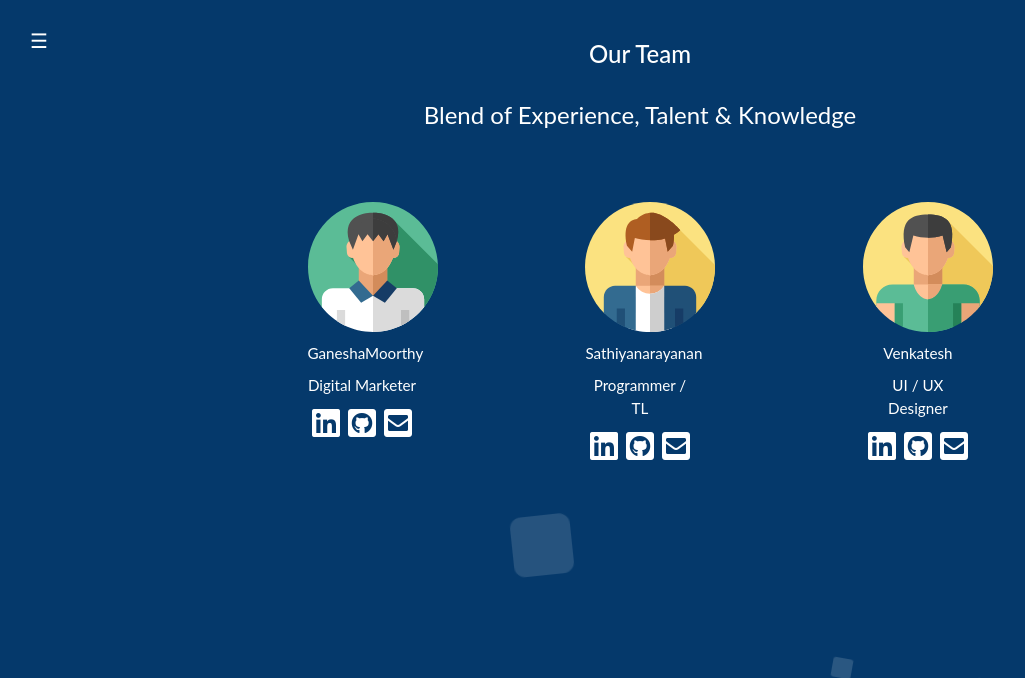
After one commit to Sathiyanarayanan-M/FarmixSmart, a Django app: page /contact/ in a window 1280 px wide. The commit adds this page. Shown: the top 678 px of the page, without its empty margins (0-1025 px from the left). Run offline with Django 3.2, Linux system fonts and the light colour scheme; some libraries are stand-ins or nearby versions.

Commit message:
Contact page updated

```diff
--- /dev/null
+++ b/accounts/templates/about_us.html
@@ -0,0 +1,164 @@
+{% extends 'index.html' %} {% block content %} {% load static %}
+<link rel="stylesheet" href="{% static 'main.css' %}" />
+<!--
+<section class="text-center about">
+  <h1>Our Team</h1>
+  <div class="container">
+    <div class="row">
+      <div
+        class="col-lg-4 col-sm-6 col-ex-12 about-item wow lightSpeedIn"
+        data-wow-offset="200"
+      >
+        <span>GM</span>
+        <br>
+        <h2>Ganesha Moorthy</h2><br>
+        <h4>Digital Marketer</h4>
+        <br>
+        <p class="lead">Publish and manage the marketing stratagies</p>
+      </div>
+      <div
+        class="col-lg-4 col-sm-6 col-ex-12 about-item wow lightSpeedIn"
+        data-wow-offset="200"
+      >
+        <span>SN</span><br>
+        <h2>Sathiyanarayanan</h2><br>
+        <h4>Programmer / TL</h4>
+        <br>
+        <p class="lead">
+          Web developer mainly focusing on Django development and coded this
+          site.
+        </p>
+      </div>
+      <div class="clearfix visible-md-block visible-sm-block"></div>
+      <div
+        class="col-lg-4 col-sm-6 col-ex-12 about-item wow lightSpeedIn"
+        data-wow-offset="200"
+      >
+        <span>V</span><br>
+        <h2>Venkatesh</h2><br>
+        <h4>UI / UX Designer</h4><br>
+        <p class="lead">
+          Designing the Interface and various block of this page.
+        </p>
+      </div>
+    </div>
+  </div>
+</section> -->
+<link rel="stylesheet" href="https://use.fontawesome.com/releases/v5.7.1/css/all.css" integrity="sha384-fnmOCqbTlWIlj8LyTjo7mOUStjsKC4pOpQbqyi7RrhN7udi9RwhKkMHpvLbHG9Sr" crossorigin="anonymous">
+
+<div id="about-us-main-div" class="w-100">
+  <!-- about us landing div starts -->
+  <!-- about us landing div ends -->
+  <!-- Our team starts-->
+  <div id="our-team">
+    <h4 class="text-center" style="color: #ffff;">Our Team</h4> <br>
+    <h4 id="our-team-sub-heading" class="text-center" style="color: #ffff;">Blend of Experience, Talent & Knowledge</h4> <br>
+    <!-- Our team carousel starts -->
+    <div id="our-team" class="col-10 offset-1">
+
+      <div id="carouselExampleIndicators" class="carousel slide" data-ride="carousel">
+        <div class="carousel-inner">
+          <div class="carousel-item active">
+            <div class="col-10 offset-1 row justify-content-around">
+              <div class="col-2">
+                <img src="{% static 'images/user3.svg' %}" style="height:130px; width: 130px;" alt="team 1"><br>
+                <p class="our-team-designations text-white text-center bold-font">GaneshaMoorthy</p><p class="our-team-designations text-white text-center bold-font">Digital Marketer</p>
+
+                <!-- social icons starts -->
+                <div class="team-social-icons row justify-content-center align-items-center">
+                  <a href='facebook.com'><i class="fab fa-linkedin fa-2x" ></i></a>
+                  <a href=""><i class="team-social-middle-element fab fa-github-square fa-2x"></i></a>
+                  <a href="mailto:ganeshgm254@gmail.com"><i class="fas fa-envelope-square fa-2x"></i></a>
+                </div>
+                <!-- social icons ends -->
+              </div>
+              <div class="col-2">
+                <img src="{% static 'images/user2.svg' %}" style="height:130px; width: 130px;" alt="team 2">
+                <p class="our-team-designations text-center text-white bold-font">Sathiyanarayanan</p><p class="our-team-designations text-white text-center bold-font">Programmer / TL</p>
+                <!-- social icons starts -->
+                <div class="team-social-icons row justify-content-center align-items-center">
+                    <a href='https://www.linkedin.com/in/sathiyanarayanan-m/'><i class="fab fa-linkedin fa-2x" ></i></a>
+                    <a href="https://github.com/Sathiyanarayanan-M"><i class="team-social-middle-element fab fa-github-square fa-2x"></i></a>
+                    <a href="mailto:sathiyastar2000@gmail.com"><i class="fas fa-envelope-square fa-2x"></i></a>
+                </div>
+                <!-- social icons ends -->
+              </div>
+              <div class="col-2">
+                <img src="{% static 'images/user1.svg' %}" style="height:130px; width: 130px;" alt="team 3">
+                <p class="our-team-designations text-white text-center bold-font">Venkatesh</p><p class="our-team-designations text-white text-center bold-font">UI / UX Designer</p>
+                <!-- social icons starts -->
+                <div class="team-social-icons row justify-content-center align-items-center">
+                    <a href=''><i class="fab fa-linkedin fa-2x" ></i></a>
+                    <a href=""><i class="team-social-middle-element fab fa-github-square fa-2x"></i></a>
+                    <a href="mailto:venkatkgs006@gmail.com"><i class="fas fa-envelope-square fa-2x"></i></a>
+                </div>
+                <!-- social icons ends -->
+              </div>
+
+            </div>
+          </div>
+          <div class="carousel-item">
+            <div class="col-10 offset-1 row justify-content-around">
+              <div class="col-2">
+                <img src="https://image.flaticon.com/icons/svg/145/145842.svg" alt="team 4">
+                <p class="our-team-designations text-center bold-font">Operations</p>
+                <!-- social icons starts -->
+                <div class="team-social-icons row justify-content-center align-items-center">
+                  <i class="fab fa-linkedin"></i>
+                  <i class="team-social-middle-element fab fa-twitter-square"></i>
+                  <i class="fas fa-envelope-square"></i>
+                </div>
+                <!-- social icons ends -->
+              </div>
+              <div class="col-2">
+                <img src="https://image.flaticon.com/icons/svg/145/145845.svg" alt="team 5">
+                <p class="our-team-designations text-center bold-font">Product</p>
+                <!-- social icons starts -->
+                <div class="team-social-icons row justify-content-center align-items-center">
+                  <i class="fab fa-linkedin"></i>
+                  <i class="team-social-middle-element fab fa-twitter-square"></i>
+                  <i class="fas fa-envelope-square"></i>
+                </div>
+                <!-- social icons ends -->
+              </div>
+              <div class="col-2">
+                <img src="https://image.flaticon.com/icons/svg/145/145848.svg" alt="team 6">
+                <p class="our-team-designations text-center bold-font">Accounts</p>
+                <!-- social icons starts -->
+                <div class="team-social-icons row justify-content-center align-items-center">
+                  <i class="fab fa-linkedin"></i>
+                  <i class="team-social-middle-element fab fa-twitter-square"></i>
+                  <i class="fas fa-envelope-square"></i>
+                </div>
+                <!-- social icons ends -->
+              </div>
+            </div>
+          </div>
+
+        </div>
+        <!-- left right indicator starts -->
+        <!-- <a class="carousel-control-prev" href="#carouselExampleIndicators" role="button" data-slide="prev">
+					<span class="carousel-control-prev-icon" aria-hidden="true"></span>
+					<span class="sr-only">Previous</span>
+				</a>
+        <a class="carousel-control-next" href="#carouselExampleIndicators" role="button" data-slide="next">
+					<span class="carousel-control-next-icon" aria-hidden="true"></span>
+					<span class="sr-only">Next</span> -->
+				</a>
+        <!-- left right indicator ends -->
+        <!-- bottom buttons for change section starts -->
+        <!-- <ol class="carousel-indicators">
+          <li data-target="#carouselExampleIndicators" data-slide-to="0" class="active"></li>
+          <li data-target="#carouselExampleIndicators" data-slide-to="1"></li>
+        </ol> -->
+        <!-- bottom button for change section ends -->
+      </div>
+    </div>
+    <!-- Our team carousel ends -->
+  </div>
+  <!-- Our team ends-->
+  <!-- Our story ends -->
+</div>
+
+
+{% endblock %}
--- a/accounts/templates/index.html
+++ b/accounts/templates/index.html
@@ -53,7 +53,7 @@
         {% endif %}
 
 
-          <a href="#section5"><i class="fas fa-address-book"></i>Contact</a>
+          <a href="{% url 'contact'  %}"><i class="fas fa-address-book"></i>Contact</a>
 
           </div>
     <h3></h3>
--- a/accounts/urls.py
+++ b/accounts/urls.py
@@ -10,4 +10,5 @@ urlpatterns = [
     path("dashboard/", views.DashboardView, name="dashboard"),
     path("diseaseDetection/", views.diseaseDetection, name="diseaseDetection"),
     path("yieldPrediction/", views.yieldPrediction, name="yieldPrediction"),
+    path("contact/", views.contact, name="contact"),
 ]
--- a/accounts/views.py
+++ b/accounts/views.py
@@ -23,6 +23,9 @@ yield_model_path = os.path.join(base_path, 'model', 'new_model.sav')
 
 def IndexView(request):
     return render(request, "home.html")
+
+def contact(request):
+    return render(request, "about_us.html")
 
 
 def multi_yield(yield_model,yield_list):
--- a/community/templates/feed.html
+++ b/community/templates/feed.html
@@ -123,7 +123,7 @@
                             <div class="feed-icon px-2"><i class="fa fa-ellipsis-v text-black-50"></i></div>
                         </div>
                     </div>
-                    <div class="p-2 px-3"><span>{{obj.description}} {{ user }}</span></div>
+                    <div class="p-2 px-3"><span>{{obj.description}}</span></div>
                     <div class="feed-image p-2 px-3"><img class="img-fluid img-responsive" src="{{ obj.document.url }}">
                     </div>
                     <!-- <div class="d-flex justify-content-end socials p-2 py-3"><i class="fa fa-thumbs-up"></i><i class="fa fa-comments-o"></i><i class="fa fa-share"></i></div> -->
--- a/static/main.css
+++ b/static/main.css
@@ -1,7 +1,7 @@
 body {
   font-family: "Lato", sans-serif;
 }
-
+/* side bar */
 .sidebar {
   height: 100%;
   width: 0;
@@ -103,10 +103,13 @@ h1 {
   color: #00a86b;
   /* text-shadow:(0 2px 2px darken(150px,40%)); */
 }
+
+/* Yield_prediction */
 .form-group label {
   color: white;
 }
 
+/* Disease Detection */
 .disease-container {
   background-color: rgb(0, 0, 0); /* Fallback color */
   color: white;
@@ -133,31 +136,105 @@ h1 {
   padding: 20px;
   text-align: center;
 }
-/* .home-content{
-  left: 0;
-  right: 0;
-  margin: 0 auto;
-  min-height: 85vh;
-  max-width: 960px;
-  display: table;
-  position: relative;
-  padding: 0 3em;
+/* About Us */
+
+#our-team{
+  margin-top: 40px;
+  margin-bottom: 40px;
 }
-.home-content h1{
-    margin: 0;
-    padding: 0 0 10px;
-    color: #fff;
-    font-size: 32px;
+#our-team-sub-heading{
+  font-weight: normal;
+}
+.carousel-control-prev-icon {
+    background-image: url(https://image.flaticon.com/icons/svg/143/143289.svg);
+
+}
+.carousel-control-next-icon {
+    background-image: url(https://image.flaticon.com/icons/svg/143/143290.svg);
+}
+.carousel-indicators{
+  position: relative !important;
+  margin-top: 40px;
+}
+.carousel-indicators li{
+  background-color: #ffff;
+  opacity: 1;
+}
+.carousel-indicators .active{
+  background-color: #54ECAA;
+}
+.our-team-designations{
+  font-size: 0.95rem;
+  margin:0;
+  padding-top: 10px;
+}
+.team-social-icons{
+  margin-top: 10px !important;
+  cursor: all-scroll;
+  size: 20px;
+}
+.team-social-icons i{
+ color: white;
+}
+
+.team-social-middle-element{
+  padding-left: 8px;
+  padding-right: 8px;
+}
+
+/* .about{
+	cursor: pointer;
+	color: #00a86b;
+	padding-top: 20px;
+	padding-bottom: 30px;
+}
+.about h1 {
+	padding: 10px 0;
+	margin-bottom: 20px;
+}
+.about h2 {
+	opacity: .8;
+}
+.about span {
+	display: block;
+	width: 100px;
+	height: 100px;
+	line-height: 100px;
+	margin:auto;
+	border-radius:50%;
+	font-size: 40px;
+	color: #FFFFFF;
+	opacity: 0.7;
+	background-color: #8f94fb;
+	border: 2px solid #8f94fb;
+ 	transition:all .5s ease;
 
 }
 
-.home-content p{
-  margin: 0;
-  padding: 0;
-  color: #fff;
-  font-size: 17px;
-  text-align: justify;
-} */
+.about-item:hover span{
+	opacity: 1;
+	border: 2px solid #00a86b;
+	font-size: 42px;
+	-webkit-transform: scale(1.1,1.1) rotate(360deg) ;
+	-moz-transform: scale(1.1,1.1) rotate(360deg) ;
+	-o-transform: scale(1.1,1.1) rotate(360deg) ;
+	transform: scale(1.1,1.1) rotate(360deg) ;
+}
+.about-item:hover h2{
+	opacity: 1;
+	-webkit-transform: scale(1.1,1.1)  ;
+	-moz-transform: scale(1.1,1.1)  ;
+	-o-transform: scale(1.1,1.1)  ;
+	transform: scale(1.1,1.1) ;
+}
+
+.about .lead{
+	color: #f1f1f1;
+	font-size: 14px;
+	font-weight: bold;
+}
+
+
 @media screen and (max-height: 450) {
   .sidebar {
     padding-top: 15px;
@@ -178,7 +255,7 @@ h1 {
   div.content {
     margin-left: 0;
   }
-}
+} */
 
 /* On screens that are less than 400px, display the bar vertically, instead of horizontally */
 @media screen and (max-width: 400px) {
```
Also changed, not shown: accounts/templates/community.html (deleted), static/flaticon.css (added), static/images/user1.svg (added), static/images/user2.svg (added), static/images/user3.svg (added).
